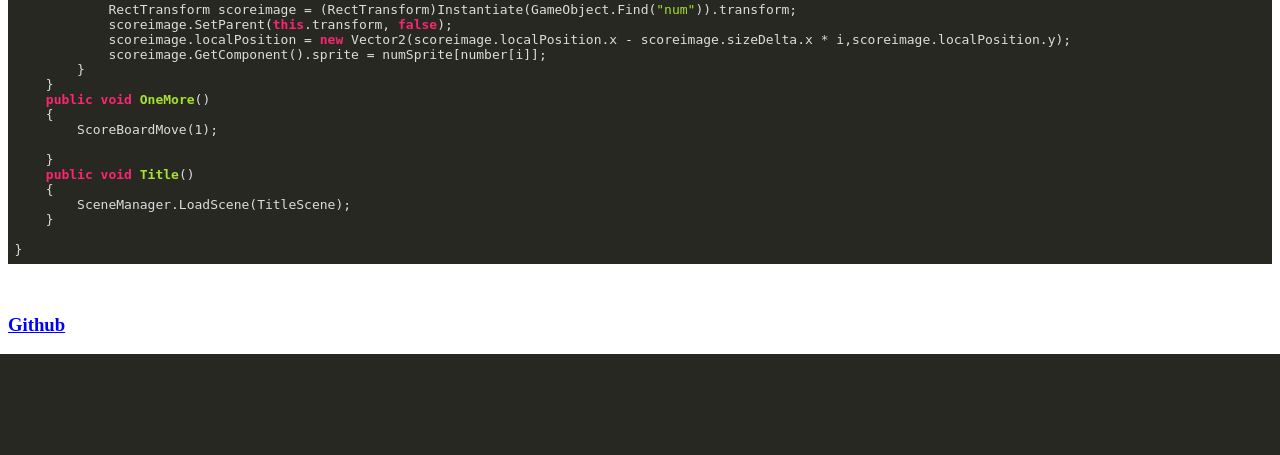
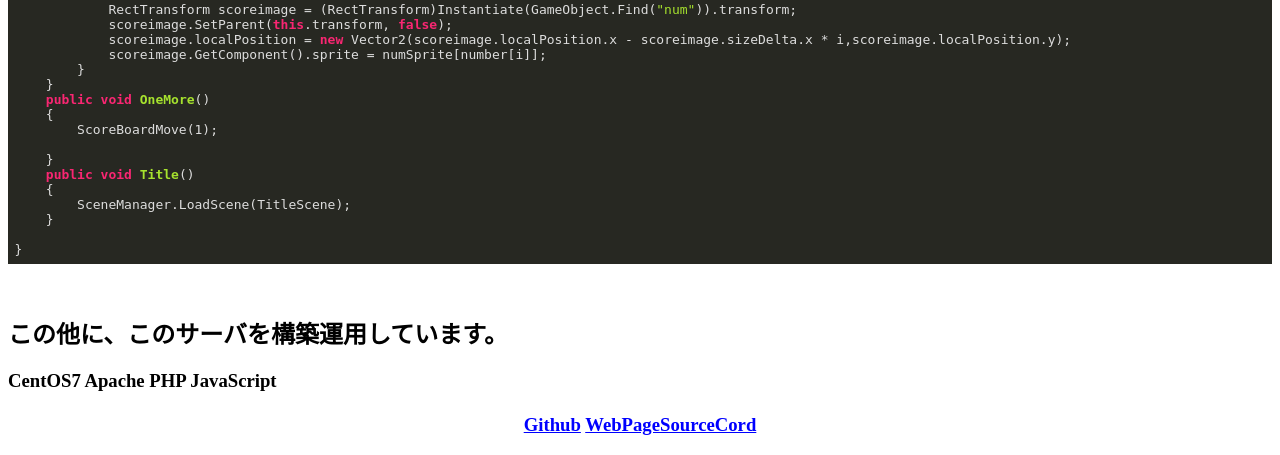
Before and after one commit to KURO-Games/OrcaAttackWeb, a PHP site: page /source/tamura/index.php in a window 1280 px wide. Shown: the part 5275-5730 px from the top of the page. Before the commit the page ends 5629 px from the top, so only its background shows below. Run offline with PHP 8.4, Linux system fonts and the light colour scheme.

Commit message:
Webページ用のGithubLink追加

```diff
--- a/WeAre2019/source/tamura/index.php
+++ b/WeAre2019/source/tamura/index.php
@@ -332,8 +332,18 @@ public class ScoreBoard : MonoBehaviour {
 }
 </code></pre>
 </br>
-<h3>
+
+<h2>
+この他に、このサーバを構築運用しています。
+</br></h2><h3>
+CentOS7 Apache PHP JavaScript
+
+</br></br>
+<center>
 <a target="_blank" href="https://github.com/KURO-Games/OrcaAttack" color="skyblue">Github</a>
+
+<a target="_blank" href="https://github.com/KURO-Games/OrcaAttackWeb" color="skyblue">WebPageSourceCord</a>
+</center>
 </h3>
 </body>
 </html>
```
